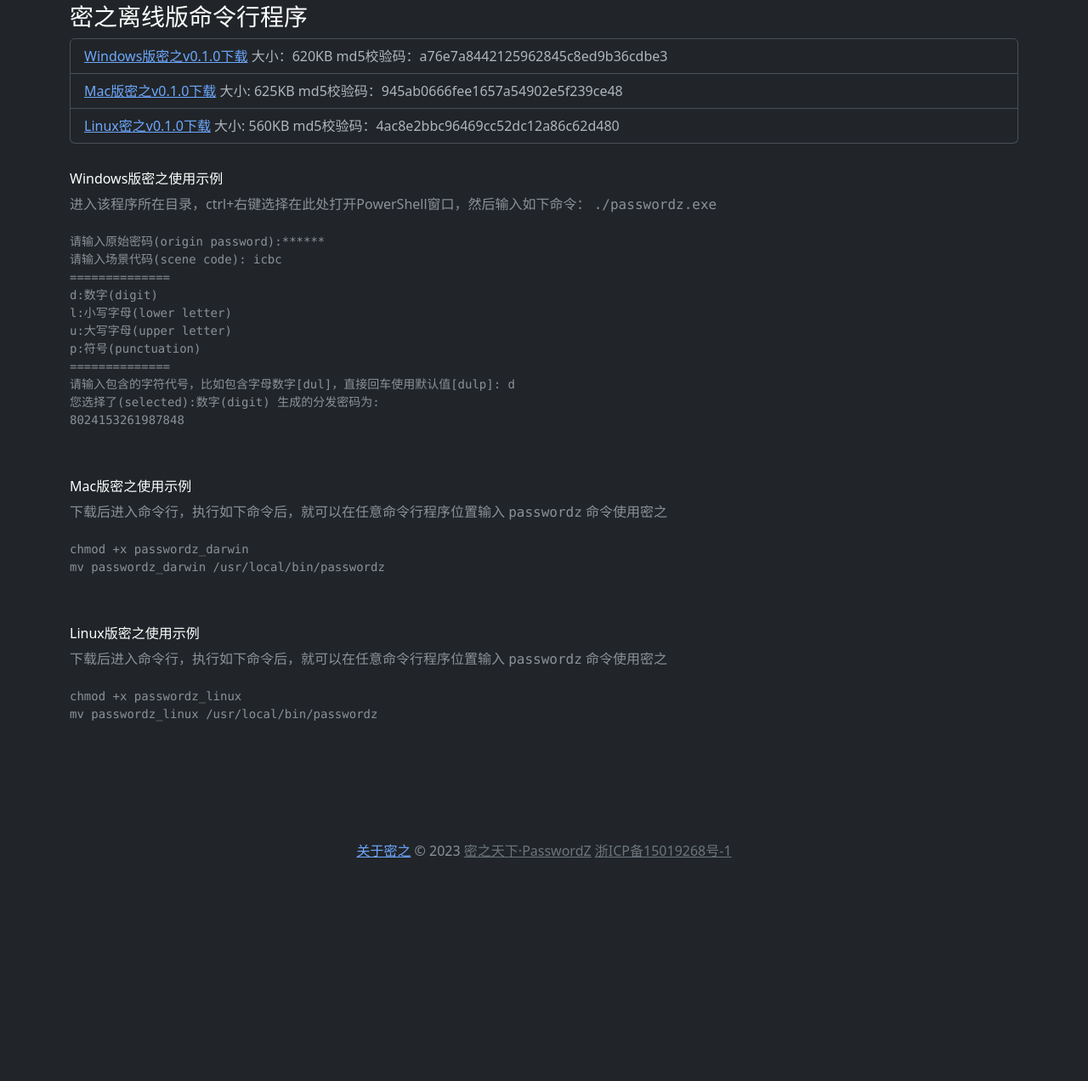
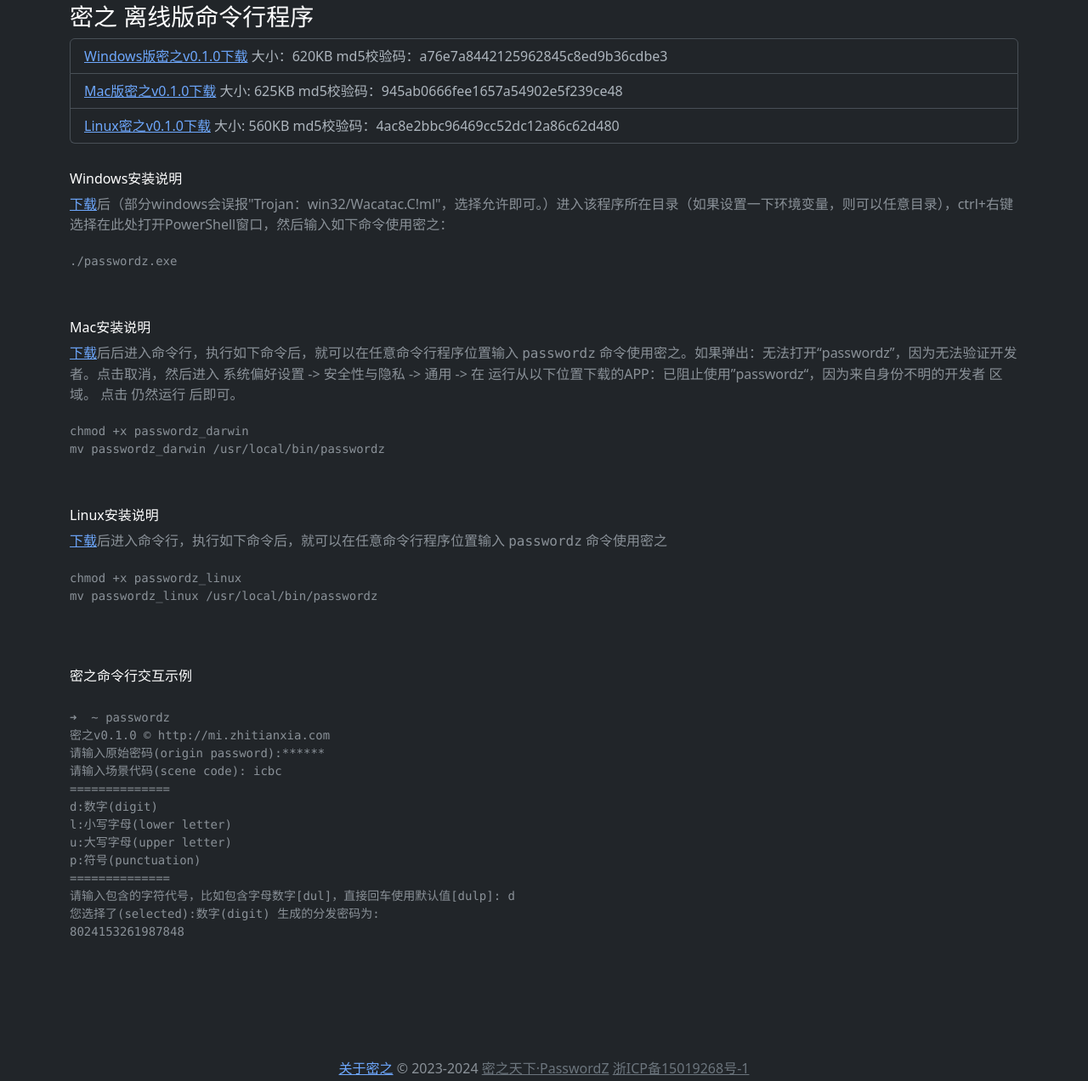
Before and after one commit to zhitianxia/passwordz, a plain HTML site: page download.html in a window 1280 px wide. Shown: the part 193-1465 px from the top of the page at 85% size. Before the commit the page ends 1254 px from the top, so only its background shows below. Drawn offline with Linux system fonts and the light colour scheme.

Commit message:
调整文案

```diff
--- a/download.html
+++ b/download.html
@@ -14,25 +14,51 @@
 <div class="container">
     <main>
         <div class="py-5 text-center">
-            <span class="fs-1">密之</span><small>PasswordZ</small>
+            <span class="fs-1">密之 </span><small>PasswordZ</small>
             <p>根据原始密码生成不同场景下的高强度密码。算法开源，不会丢失；本地计算，不会泄露。<a href="http://mi.zhitianxia.com">在线版</a>无需下载随时随地使用。</p>
         </div>
     </main>
 
     <div>
-    <h3>密之离线版命令行程序</h3>
+    <h3>密之 离线版命令行程序</h3>
     <ul class="list-group">
         <li class="list-group-item"><a href="download/passwordz.exe">Windows版密之v0.1.0下载</a> 大小：620KB md5校验码：a76e7a8442125962845c8ed9b36cdbe3</li>
         <li class="list-group-item"><a href="download/passwordz_darwin">Mac版密之v0.1.0下载</a> 大小: 625KB md5校验码：945ab0666fee1657a54902e5f239ce48</li>
         <li class="list-group-item"><a href="download/passwordz_linux">Linux密之v0.1.0下载</a> 大小: 560KB md5校验码：4ac8e2bbc96469cc52dc12a86c62d480</li>
     </ul>
     </div>
+
     <div class="my-3 pt-3 text-muted text-small">
-        <h6>Windows版密之使用示例</h6>
-        进入该程序所在目录，ctrl+右键选择在此处打开PowerShell窗口，然后输入如下命令：
-        <samp>./passwordz.exe</samp>
+        <h6>Windows安装说明</h6>
+        <a href="download/passwordz.exe">下载</a>后（部分windows会误报"Trojan：win32/Wacatac.C!ml"，选择允许即可。）进入该程序所在目录（如果设置一下环境变量，则可以任意目录），ctrl+右键选择在此处打开PowerShell窗口，然后输入如下命令使用密之：
         <pre>
             <code>
+./passwordz.exe
+            </code>
+        </pre>
+        <h6>Mac安装说明</h6>
+        <a href="download/passwordz_darwin">下载</a>后后进入命令行，执行如下命令后，就可以在任意命令行程序位置输入 <samp>passwordz</samp> 命令使用密之。如果弹出：无法打开“passwordz”，因为无法验证开发者。点击取消，然后进入 系统偏好设置 -> 安全性与隐私 -> 通用 -> 在 运行从以下位置下载的APP：已阻止使用”passwordz“，因为来自身份不明的开发者 区域。 点击 仍然运行 后即可。
+        <pre>
+            <code>
+chmod +x passwordz_darwin
+mv passwordz_darwin /usr/local/bin/passwordz
+            </code>
+        </pre>
+        <h6>Linux安装说明</h6>
+        <a href="download/passwordz_linux">下载</a>后进入命令行，执行如下命令后，就可以在任意命令行程序位置输入 <samp>passwordz</samp> 命令使用密之
+        <pre>
+            <code>
+chmod +x passwordz_linux
+mv passwordz_linux /usr/local/bin/passwordz
+            </code>
+        </pre>
+    </div>
+    <div class="my-3 pt-3 text-muted text-small">
+        <h6>密之命令行交互示例</h6>
+        <pre>
+            <code>
+➜  ~ passwordz
+密之v0.1.0 © http://mi.zhitianxia.com
 请输入原始密码(origin password):******
 请输入场景代码(scene code): icbc
 ==============
@@ -46,26 +72,10 @@ p:符号(punctuation)
 8024153261987848
             </code>
         </pre>
-        <h6>Mac版密之使用示例</h6>
-        下载后进入命令行，执行如下命令后，就可以在任意命令行程序位置输入 <samp>passwordz</samp> 命令使用密之
-        <pre>
-            <code>
-chmod +x passwordz_darwin
-mv passwordz_darwin /usr/local/bin/passwordz
-            </code>
-        </pre>
-        <h6>Linux版密之使用示例</h6>
-        下载后进入命令行，执行如下命令后，就可以在任意命令行程序位置输入 <samp>passwordz</samp> 命令使用密之
-        <pre>
-            <code>
-chmod +x passwordz_linux
-mv passwordz_linux /usr/local/bin/passwordz
-            </code>
-        </pre>
     </div>
 
     <footer class="my-5 pt-5 text-muted text-center text-small">
-        <p class="mb-1"><a href="about.html">关于密之</a> &copy; 2023 <a class="link-secondary" href="http://mi.zhitianxia.com/">密之天下·PasswordZ</a> <a class="link-secondary" href="https://beian.miit.gov.cn/">浙ICP备15019268号-1</a></p>
+        <p class="mb-1"><a href="about.html">关于密之</a> &copy; 2023-2024 <a class="link-secondary" href="http://mi.zhitianxia.com/">密之天下·PasswordZ</a> <a class="link-secondary" href="https://beian.miit.gov.cn/">浙ICP备15019268号-1</a></p>
         <!-- <ul class="list-inline">
           <li class="list-inline-item"><a href="http://www.zhitianxia.com">知天下</a></li>
           <li class="list-inline-item"><a href="https://liming.pub">技术支持</a></li>
```
Also changed, not shown: about.html (+7 -6 lines), index.html (+1 -1 lines).
